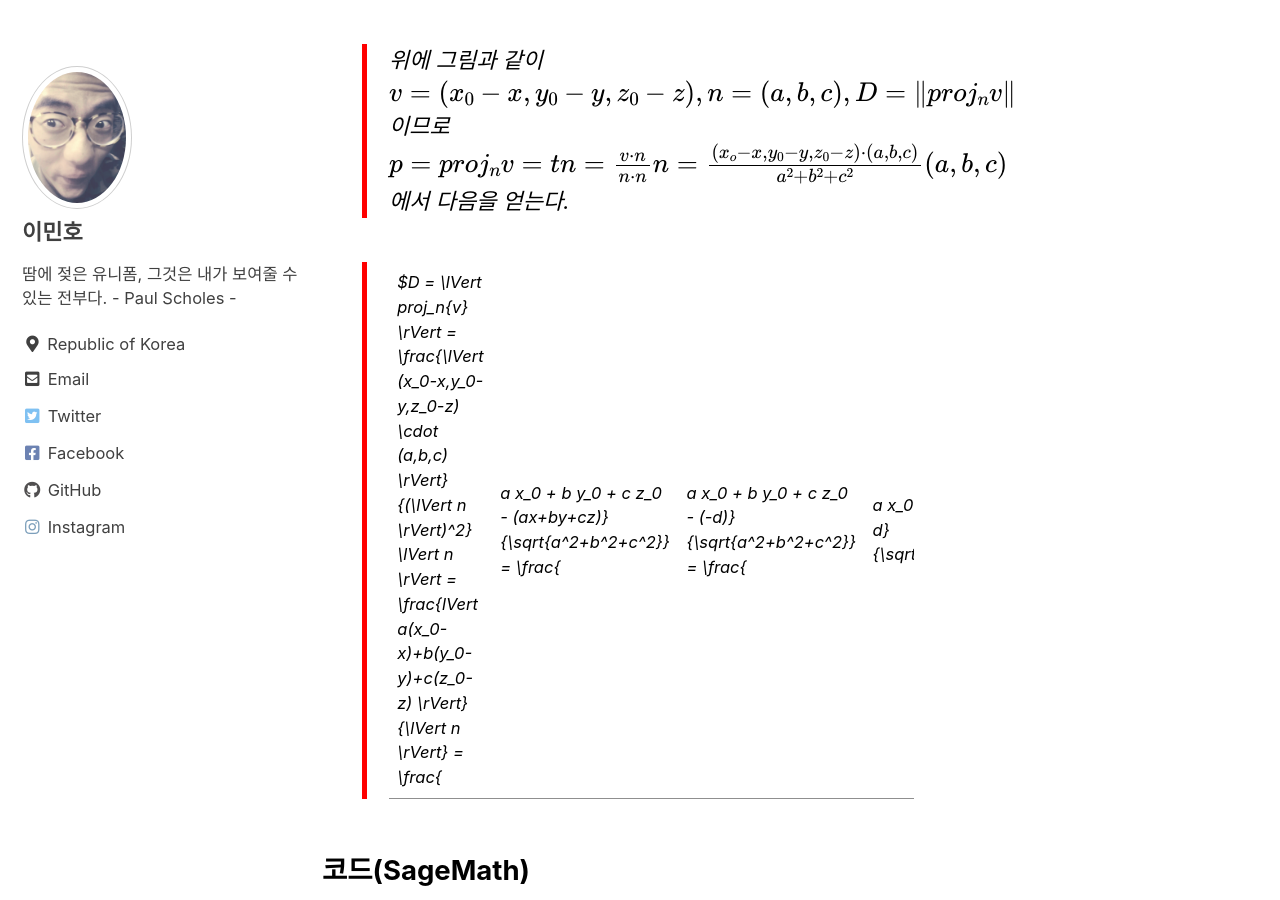
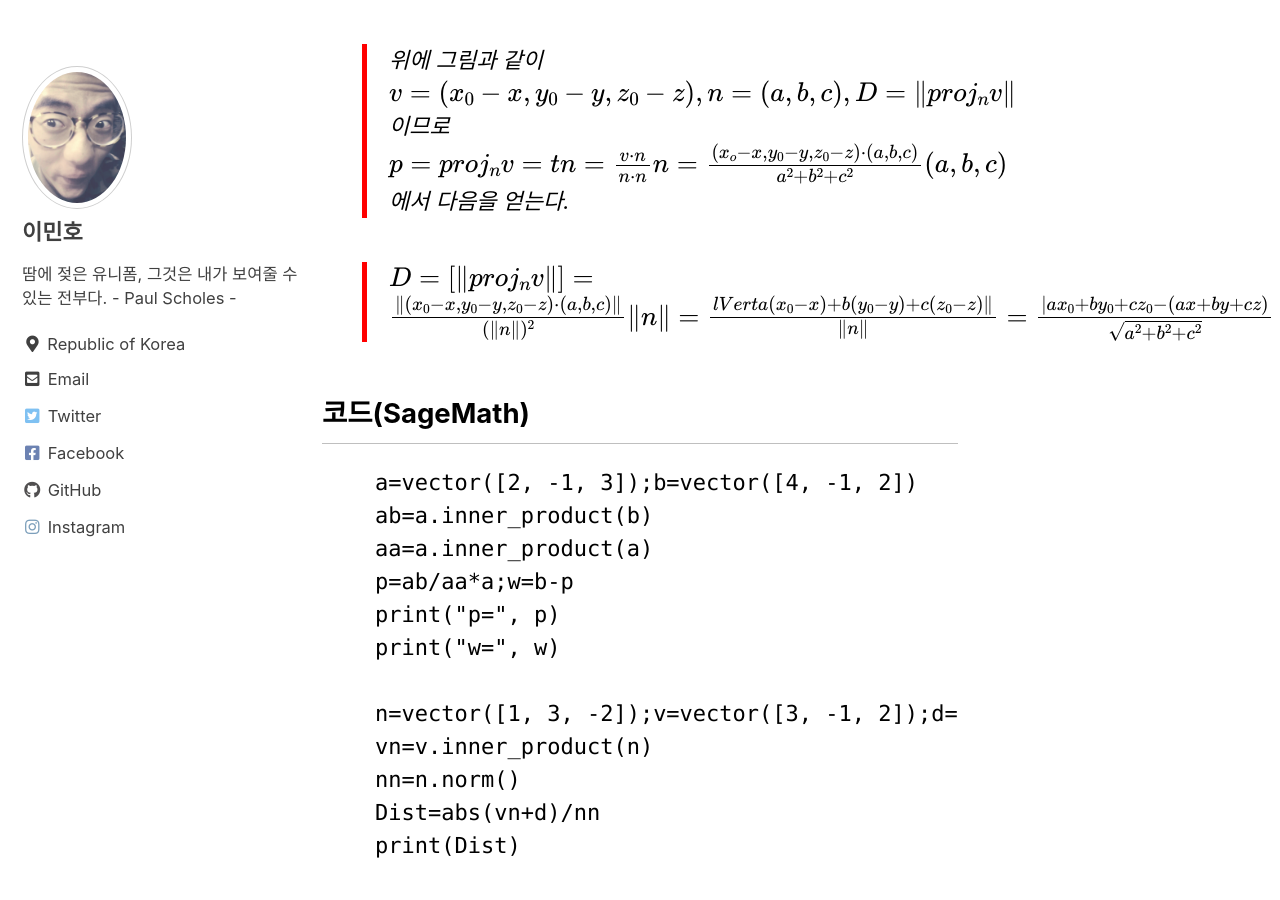
Before and after one commit to DSLuGu/DSLuGu.github.io, a Jekyll site: the page built from _posts/2020-09-10-직선과-평면의-벡터방정식.md, in a window 1280 px wide and 900 px high, scrolled down 2331 px. Built offline with Jekyll 4.4.1, drawn with Linux system fonts in a browser that asks for light colours; cached includes are drawn as plain includes; formulas are drawn with MathJax 3.

```diff
--- a/_posts/2020-09-10-직선과-평면의-벡터방정식.md
+++ b/_posts/2020-09-10-직선과-평면의-벡터방정식.md
@@ -45,7 +45,8 @@ last_modified_at: 2020-09-10T18:00:00+09:00
 
     > 위에 그림과 같이 $v=(x_0-x,y_0-y,z_0-z), n=(a,b,c), D=\lVert proj_n{v} \rVert$이므로 $p=proj_n{v}=tn=\frac{v \cdot n}{n \cdot n}n=\frac{(x_o-x,y_0-y,z_0-z) \cdot (a,b,c)}{a^2+b^2+c^2}(a,b,c)$에서 다음을 얻는다.
 
-    > $D = \lVert proj_n{v} \rVert = \frac{\lVert (x_0-x,y_0-y,z_0-z) \cdot (a,b,c) \rVert}{(\lVert n \rVert)^2} \lVert n \rVert = \frac{lVert a(x_0-x)+b(y_0-y)+c(z_0-z) \rVert}{\lVert n \rVert} = \frac{|a x_0 + b y_0 + c z_0 - (ax+by+cz)}{\sqrt{a^2+b^2+c^2}} = \frac{|a x_0 + b y_0 + c z_0 - (-d)}{\sqrt{a^2+b^2+c^2}} = \frac{|a x_0 + b y_0 + c z_0 + d}{\sqrt{a^2+b^2+c^2}}$
+    > $D=[\lVert proj_n{v} \rVert]=$
+    > $\frac{\lVert (x_0-x,y_0-y,z_0-z) \cdot (a,b,c) \rVert}{(\lVert n \rVert)^2} \lVert n \rVert = \frac{lVert a(x_0-x)+b(y_0-y)+c(z_0-z) \rVert}{\lVert n \rVert} = \frac{|a x_0 + b y_0 + c z_0 - (ax+by+cz)}{\sqrt{a^2+b^2+c^2}} = \frac{|a x_0 + b y_0 + c z_0 - (-d)}{\sqrt{a^2+b^2+c^2}} = \frac{|a x_0 + b y_0 + c z_0 + d}{\sqrt{a^2+b^2+c^2}}$
 
 ## 코드(SageMath)
 
```
